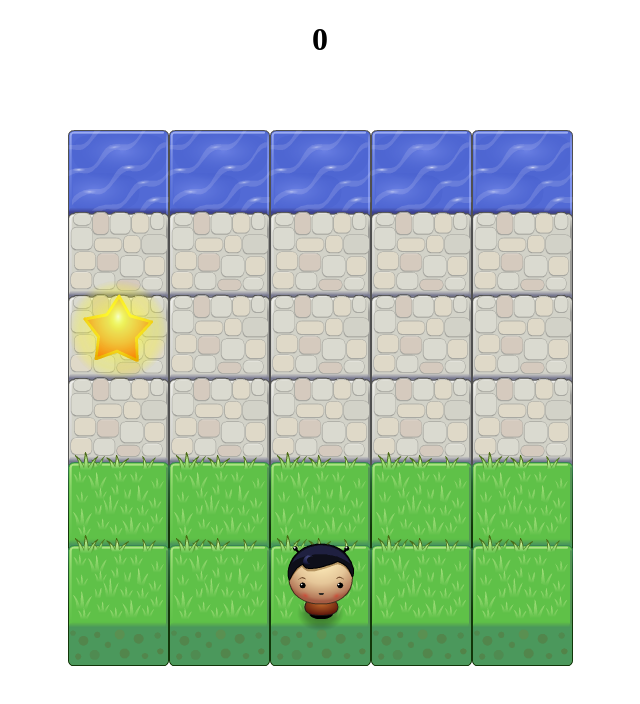
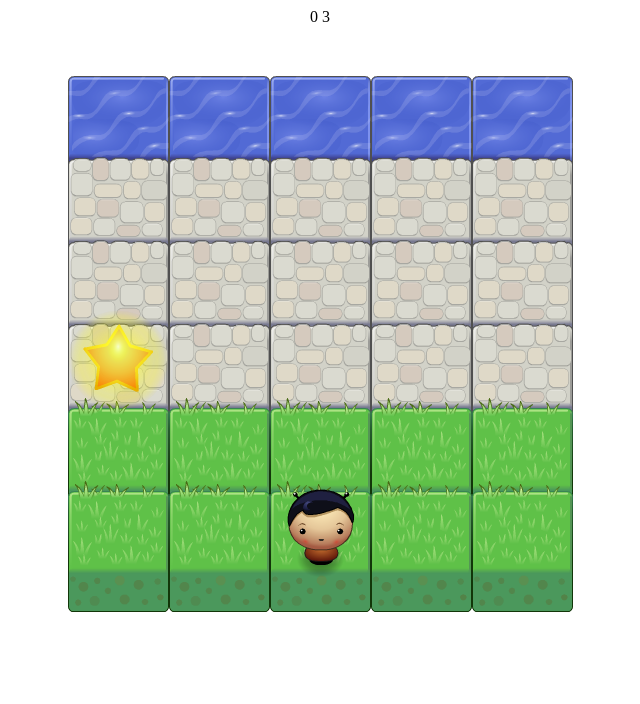
Before and after one commit to FazMat/udacity-frontend-nanodegree-arcade-game, a plain HTML site: page index.html in a window 1280 px wide. Shown: the whole page, without its empty margins (320-960 px from the left). Drawn offline with Linux system fonts and the light colour scheme.

Commit message:
Add lives and personal best score

```diff
--- a/index.html
+++ b/index.html
@@ -7,7 +7,8 @@
 </head>
 <body>
     <div>
-        <h1 id="stars">0</h1>
+        <span id="stars">0</span>
+        <span id="lives"></span>
     </div>
     <script src="js/resources.js"></script>
     <script src="js/app.js"></script>
--- a/js/app.js
+++ b/js/app.js
@@ -1,4 +1,5 @@
 const stars = document.getElementById('stars');
+const lives = document.getElementById('lives');
 
 // Enemies our player must avoid
 var Enemy = function() {
@@ -38,11 +39,12 @@ Enemy.prototype.render = function() {
 // a handleInput() method.
 var Player = function() {
     this.sprite = 'images/char-boy.png';
-    this.fixedStart();
     //manage game difficulty
     //the higher the level the more enemies
     //gain a level with drowning (y < 64)
     this.level = 0;
+    this.lives = 3;
+    this.best = 0;
 };
 
 //function to reset player character
@@ -51,6 +53,8 @@ Player.prototype.fixedStart  = function() {
     this.y = 400;
     this.alive = true;
     this.hasStar = false;
+    if (!allItems[0]) allItems.push(new Item('Star'));
+    lives.innerText = this.lives;
 }
 
 //function to be called every frame
@@ -67,8 +71,9 @@ Player.prototype.update = function() {
         //level up
         stars.innerText = ++this.level;
         allEnemies.push(new Enemy());
-        allItems.push(new Item('Star'));
         this.alive = false;
+        //keep record of best score
+        if (this.level > this.best) this.best = this.level;
         //let 'animation' finish first
         setTimeout(this.fixedStart.bind(this), 100);
     }
@@ -102,9 +107,10 @@ Player.prototype.getEaten = function() {
                 this.alive = false;
                 this.hasStar = false;
                 setTimeout(this.fixedStart.bind(this), 100);
-                if (--this.level < 0) {
-                    console.log('game over');
+                if (--this.lives == 0) {
+                    lives.innerText = 'Game Over';
                 }
+                return;
             }
     }
 }
@@ -135,6 +141,7 @@ Player.prototype.handleInput = function(key) {
 // Now instantiate your objects.
 // Place all enemy objects in an array called allEnemies
 // Place the player object in a variable called player
+let allItems = [];
 let allEnemies = [];
 let player = new Player();
 
@@ -166,5 +173,5 @@ Item.prototype.render = function() {
     ctx.drawImage(Resources.get(this.sprite), this.x, this.y);
 }
 
-//start the game with a star to pick up
-let allItems = [new Item('Star')];
+//start the game by placing player on screen
+player.fixedStart();
```
